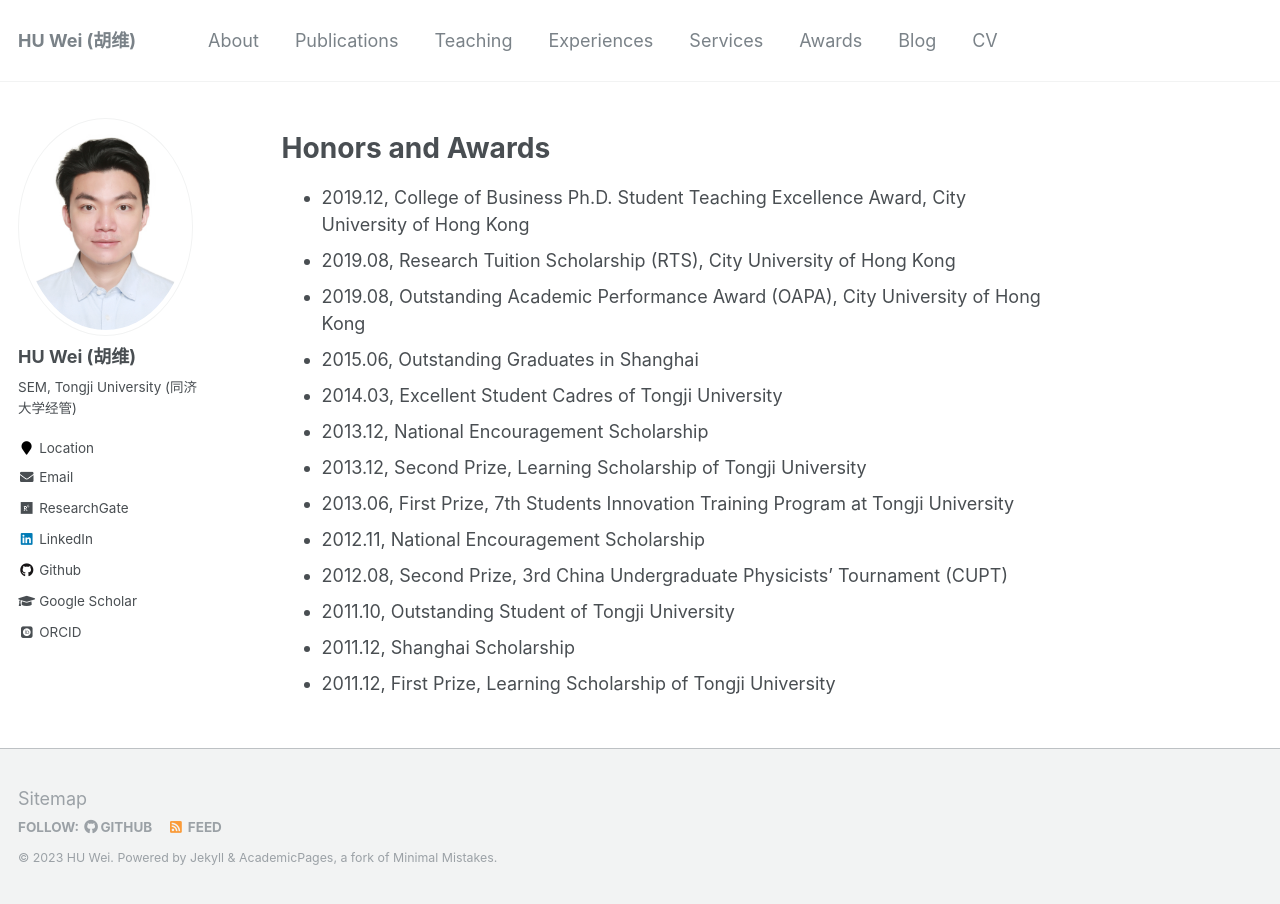
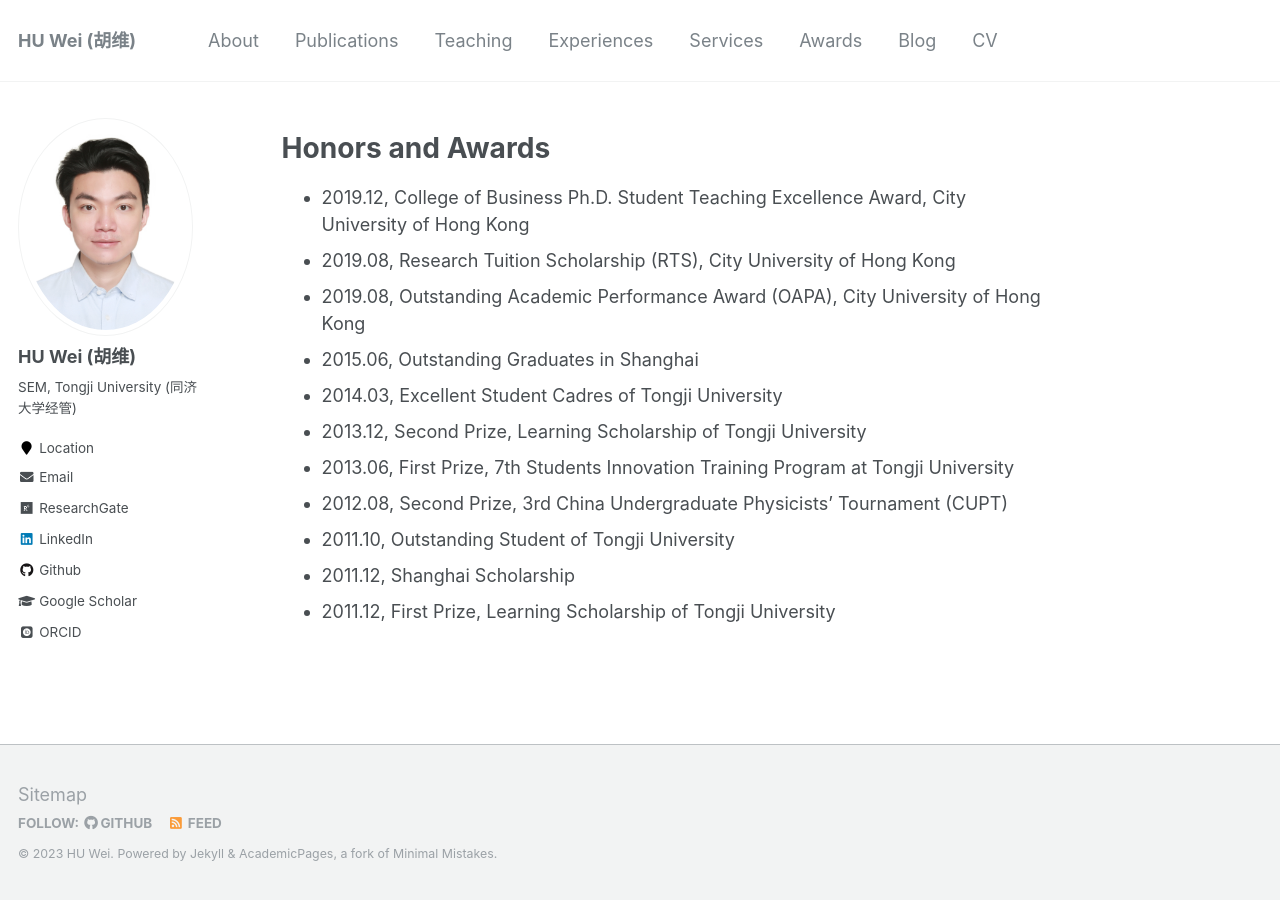
Before and after one commit to huwei-vincent/huwei-vincent.github.io, a Jekyll site: the page built from _pages/awards.md, in a window 1280 px wide. Built offline with Jekyll 4.4.1, drawn with Linux system fonts in a browser that asks for light colours; some web fonts are replaced.

Commit message:
update awards.md

```diff
--- a/_pages/awards.md
+++ b/_pages/awards.md
@@ -16,10 +16,8 @@ author_profile: true
 - 2019.08, Outstanding Academic Performance Award (OAPA), City University of Hong Kong
 - 2015.06, Outstanding Graduates in Shanghai
 - 2014.03, Excellent Student Cadres of Tongji University
-- 2013.12, National Encouragement Scholarship
 - 2013.12, Second Prize, Learning Scholarship of Tongji University
 - 2013.06, First Prize, 7th Students Innovation Training Program at Tongji University
-- 2012.11, National Encouragement Scholarship
 - 2012.08, Second Prize, 3rd China Undergraduate Physicists’ Tournament (CUPT)
 - 2011.10, Outstanding Student of Tongji University
 - 2011.12, Shanghai Scholarship
```
